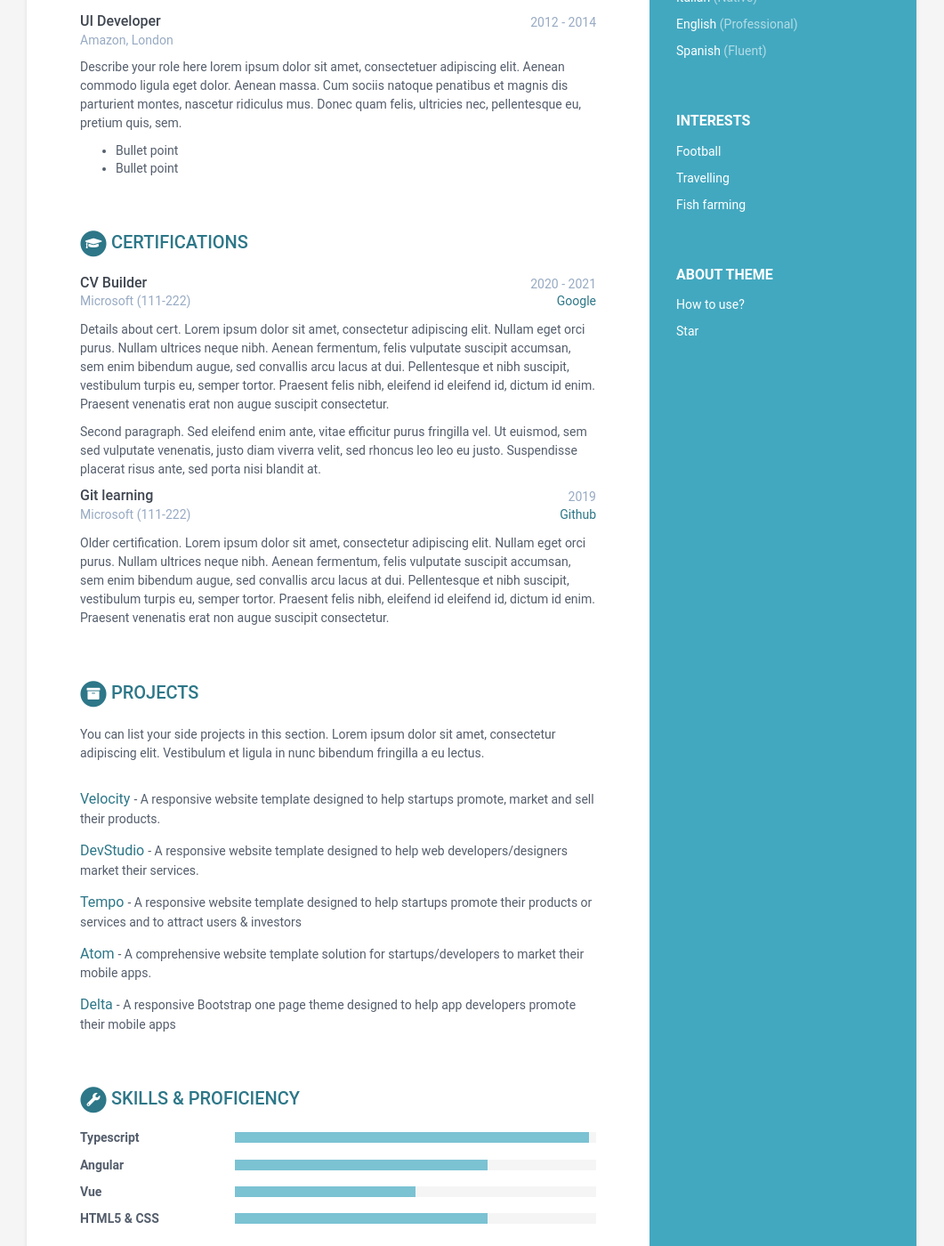
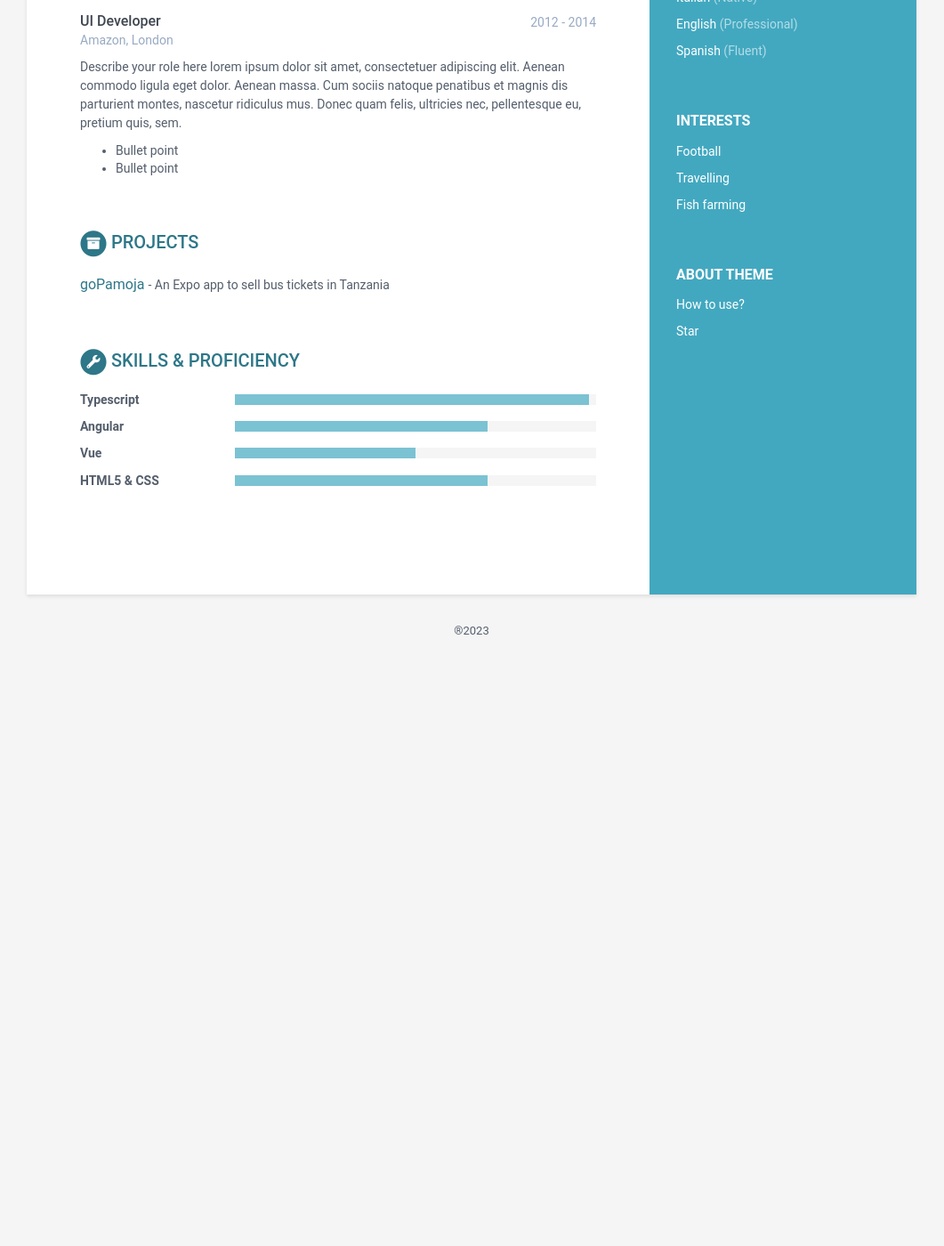
Before and after one commit to tgirotto/tgirotto.github.io, a Jekyll site: the page built from index.html, in a window 1280 px wide and 1400 px high, scrolled down 809 px. Shown: the whole window at 89% size, without its empty margins (110-1171 px from the left). Built offline with Jekyll 4.4.1, drawn with Linux system fonts in a browser that asks for light colours; after the commit the page ends 1559 px from its top, so only the background shows below that.

```diff
--- a/_data/data.yml
+++ b/_data/data.yml
@@ -115,73 +115,63 @@ experiences:
             - Bullet point
             - Bullet point
 
-certifications:
-      title: Certifications
-      list:
-        - name: CV Builder
-          start: 2020
-          end: 2021
-          organization: Microsoft
-          credentialid: 111-222
-          credentialurl: www.google.com
-          credentialname: Google
-          details: |
-            Details about cert. Lorem ipsum dolor sit amet, consectetur
-            adipiscing elit.
-            Nullam eget orci purus. Nullam ultrices neque nibh.
-            Aenean fermentum, felis vulputate suscipit accumsan,
-            sem enim bibendum augue, sed convallis arcu lacus at dui.
-            Pellentesque et nibh suscipit, vestibulum turpis eu, semper tortor.
-            Praesent felis nibh, eleifend id eleifend id, dictum id enim.
-            Praesent venenatis erat non augue suscipit consectetur.
+# certifications:
+#       title: Certifications
+#       list:
+#         - name: CV Builder
+#           start: 2020
+#           end: 2021
+#           organization: Microsoft
+#           credentialid: 111-222
+#           credentialurl: www.google.com
+#           credentialname: Google
+#           details: |
+#             Details about cert. Lorem ipsum dolor sit amet, consectetur
+#             adipiscing elit.
+#             Nullam eget orci purus. Nullam ultrices neque nibh.
+#             Aenean fermentum, felis vulputate suscipit accumsan,
+#             sem enim bibendum augue, sed convallis arcu lacus at dui.
+#             Pellentesque et nibh suscipit, vestibulum turpis eu, semper tortor.
+#             Praesent felis nibh, eleifend id eleifend id, dictum id enim.
+#             Praesent venenatis erat non augue suscipit consectetur.
 
-            Second paragraph. Sed eleifend enim ante, vitae efficitur purus
-            fringilla vel. Ut euismod, sem sed vulputate venenatis,
-            justo diam viverra velit, sed rhoncus leo leo eu justo.
-            Suspendisse placerat risus ante, sed porta nisi blandit at.
-        - name: Git learning
-          start: 2019
-          end:
-          organization: Microsoft
-          credentialid: 111-222
-          credentialurl: www.github.com
-          credentialname: Github
-          details: |
-            Older certification. Lorem ipsum dolor sit amet, consectetur
-            adipiscing elit.
-            Nullam eget orci purus. Nullam ultrices neque nibh.
-            Aenean fermentum, felis vulputate suscipit accumsan,
-            sem enim bibendum augue, sed convallis arcu lacus at dui.
-            Pellentesque et nibh suscipit, vestibulum turpis eu, semper tortor.
-            Praesent felis nibh, eleifend id eleifend id, dictum id enim.
-            Praesent venenatis erat non augue suscipit consectetur.
+#             Second paragraph. Sed eleifend enim ante, vitae efficitur purus
+#             fringilla vel. Ut euismod, sem sed vulputate venenatis,
+#             justo diam viverra velit, sed rhoncus leo leo eu justo.
+#             Suspendisse placerat risus ante, sed porta nisi blandit at.
+#         - name: Git learning
+#           start: 2019
+#           end:
+#           organization: Microsoft
+#           credentialid: 111-222
+#           credentialurl: www.github.com
+#           credentialname: Github
+#           details: |
+#             Older certification. Lorem ipsum dolor sit amet, consectetur
+#             adipiscing elit.
+#             Nullam eget orci purus. Nullam ultrices neque nibh.
+#             Aenean fermentum, felis vulputate suscipit accumsan,
+#             sem enim bibendum augue, sed convallis arcu lacus at dui.
+#             Pellentesque et nibh suscipit, vestibulum turpis eu, semper tortor.
+#             Praesent felis nibh, eleifend id eleifend id, dictum id enim.
+#             Praesent venenatis erat non augue suscipit consectetur.
 
 projects:
     title: Projects
-    intro: >
-      You can list your side projects in this
-      section. Lorem ipsum dolor sit amet, consectetur adipiscing elit.
-      Vestibulum et ligula in nunc bibendum fringilla a eu lectus.
+    # intro: >
+    #   You can list your side projects in this
+    #   section. Lorem ipsum dolor sit amet, consectetur adipiscing elit.
+    #   Vestibulum et ligula in nunc bibendum fringilla a eu lectus.
+
     assignments:
-      - title: Velocity
-        link: "#hook"
-        tagline: "A responsive website template designed to help startups promote, market and sell their products."
+      - title: Jump
+        link: "https://github.com/tgirotto/gopamoja-expo"
+        tagline: "A Flutter stock management system for small businesses in the developing world"
 
-      - title: DevStudio
-        link: "#"
-        tagline: "A responsive website template designed to help web developers/designers market their services."
-
-      - title: Tempo
-        link: "#"
-        tagline: "A responsive website template designed to help startups promote their products or services and to attract users &amp; investors"
-
-      - title: Atom
-        link: "#"
-        tagline: "A comprehensive website template solution for startups/developers to market their mobile apps."
-
-      - title: Delta
-        link: "#"
-        tagline: "A responsive Bootstrap one page theme designed to help app developers promote their mobile apps"
+    assignments:
+      - title: goPamoja
+        link: "https://github.com/tgirotto/gopamoja-expo"
+        tagline: "An Expo app to sell bus tickets in Tanzania"
 
 # oss:
 #     title: OSS Contributions
```
